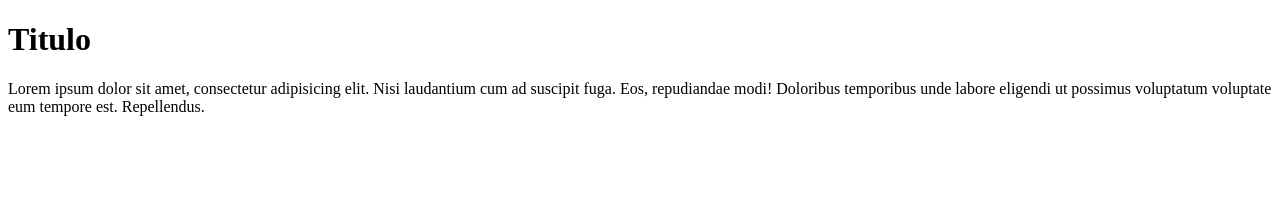
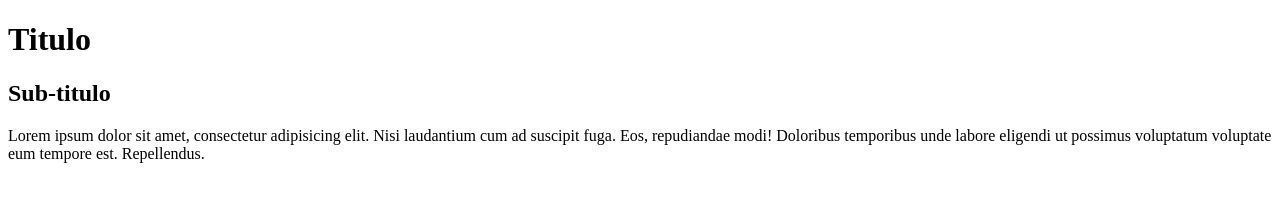
Before and after one commit to Sansirow-tech/Git-Study, a plain HTML site: page index.html in a window 1280 px wide. Drawn offline with Linux system fonts and the light colour scheme.

Commit message:
Update index.html

```diff
--- a/index.html
+++ b/index.html
@@ -7,6 +7,7 @@
 </head>
 <body>
     <h1>Titulo</h1>
+    <h2>Sub-titulo</h2>
     <p>Lorem ipsum dolor sit amet, consectetur adipisicing elit. Nisi laudantium cum ad suscipit fuga. Eos, repudiandae modi! Doloribus temporibus unde labore eligendi ut possimus voluptatum voluptate eum tempore est. Repellendus.</p>
 </body>
 </html>
```
